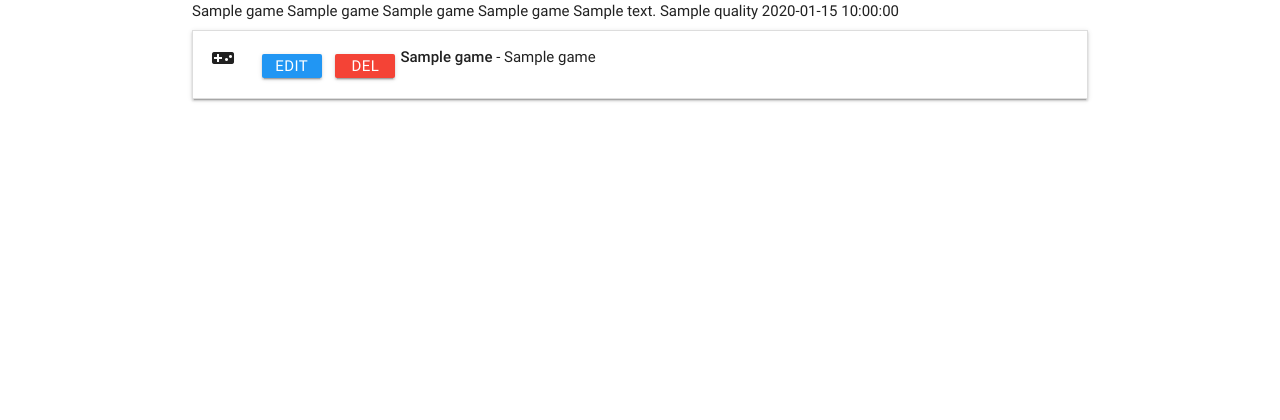
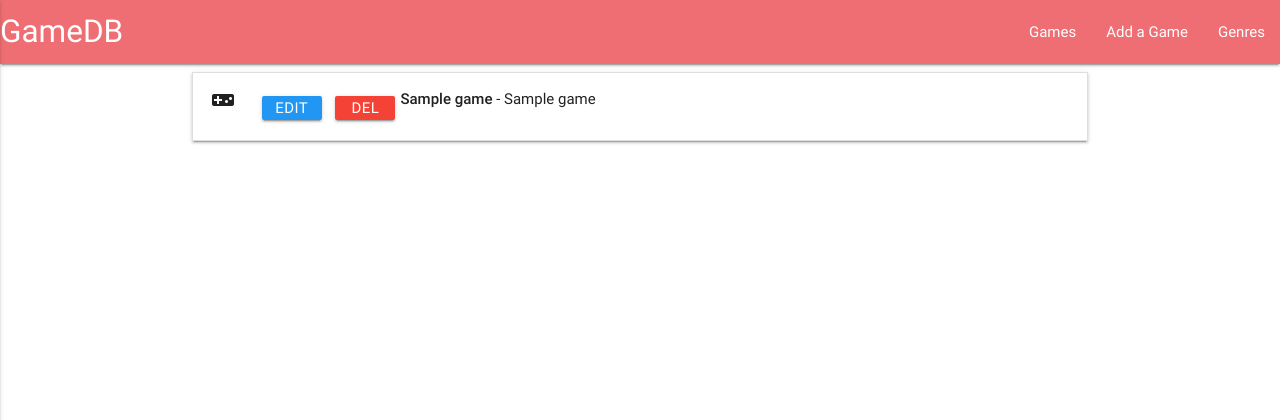
Before and after one commit to VladimirB3/ms-project-3, a Flask app: page / in a window 1280 px wide. Shown: the top 420 px of the page. Run offline with Flask 2, Linux system fonts and the light colour scheme; a database or web service that is not in the repository returns one stand-in record (values such as "Sample title"); some libraries are stand-ins or nearby versions.

Commit message:
Basic functionality achieved

```diff
--- a/templates/base.html
+++ b/templates/base.html
@@ -9,6 +9,24 @@
     <link rel="stylesheet" href="{{url_for('static', filename='css/style.css')}}" type="text/css">
 </head>
 <body>
+    <header>
+        <nav>
+            <div class="nav-wrapper">
+                <a href="{{url_for('get_games')}}" class="brand-logo">GameDB</a>
+                <a href="#" data-activates="mobile-demo" class="button-collapse"><i class="material-icons">menu</i></a>
+                <ul id="nav-mobile" class="right hide-on-med-and-down">
+                    <li><a href="{{url_for('get_games')}}">Games</a></li>
+                    <li><a href="{{url_for('add_game')}}">Add a Game</a></li>
+                    <li><a href="{{url_for('get_genres')}}">Genres</a></li>
+                </ul>
+                <ul class="side-nav" id="mobile-demo">
+                    <li><a href="{{url_for('get_games')}}">Games</a></li>
+                    <li><a href="{{url_for('add_game')}}">Add a Game</a></li>
+                    <li><a href="{{url_for('get_genres')}}">Genres</a></li>
+                </ul>
+            </div>
+        </nav>
+    </header>
     <div class="container">
     {% block content %} {% endblock %}
     </div>
@@ -18,6 +36,7 @@
         $(document).ready(function(){
             $('.collapsible').collapsible();
             $('select').material_select();
+            $(".button-collapse").sideNav();
         });
 
         $('.datepicker').pickadate({
--- a/templates/games.html
+++ b/templates/games.html
@@ -1,21 +1,11 @@
 {% extends 'base.html' %}
 {% block content %}
-
-    {% for game in games %}
-        {{game.game_name}}
-        {{game.genre_name}}
-        {{game.developer_name}}
-        {{game.director_name}}
-        {{game.summary}}
-        {{game.quality}}
-        {{game.release_date}}
-    {% endfor %}
 
 <ul class="collapsible" data-collapsible="accordion">
     {% for game in games %}
     <li>
         <div class="collapsible-header">
-            <div class="col s3 left-align">
+            <div class="col s3">
                 <i class="material-icons">videogame_asset</i>
                 <a href="{{url_for('edit_game', game_id=game._id)}}" class="waves-effect waves-light btn btn_small blue">Edit</a>
                 <a href="{{url_for('delete_game', game_id=game._id)}}" class="waves-effect waves-light btn btn_small red">Del</a>
```
